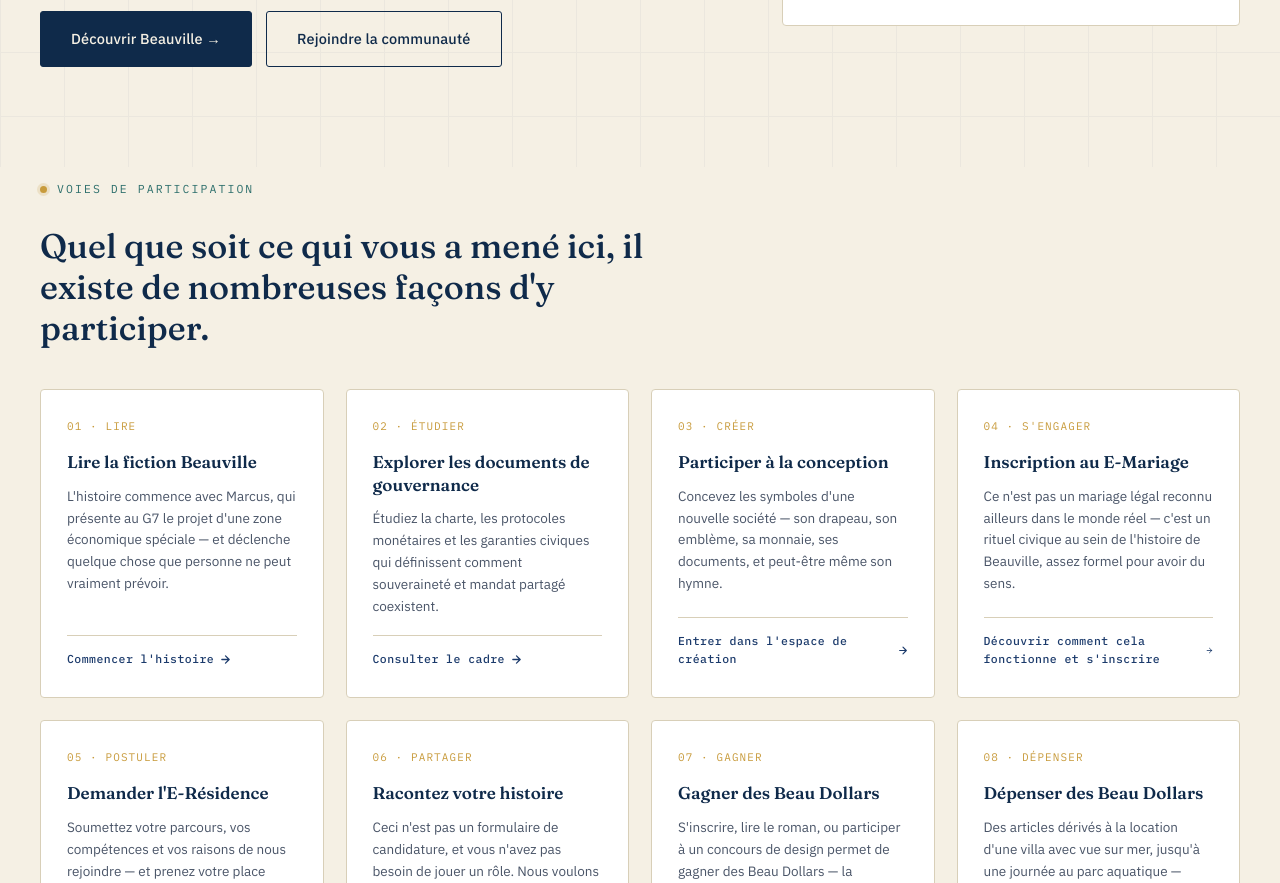
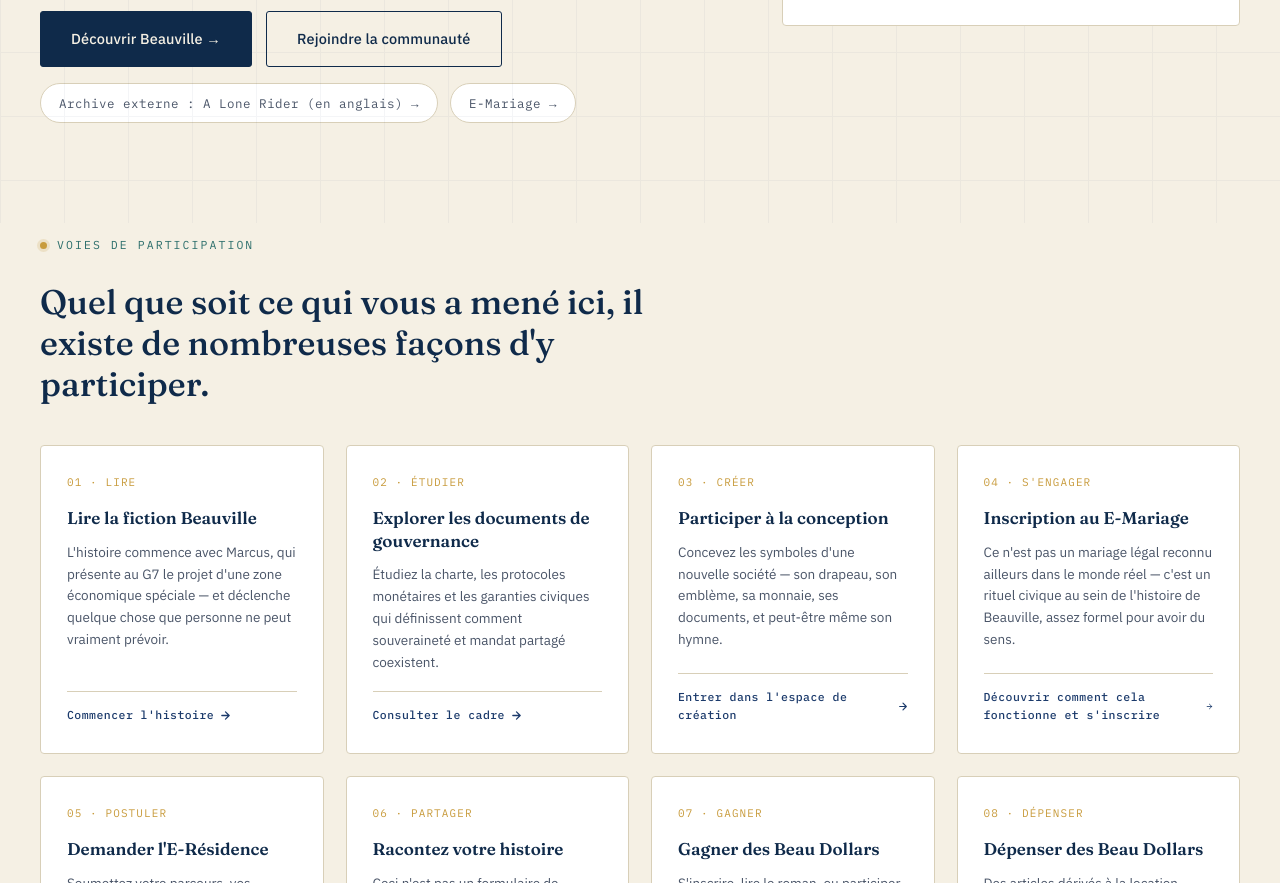
Before and after one commit to Beauvillesez/beauville-sez, a plain HTML site: page index-fr.html in a window 1280 px wide. Shown: the part 1064-1947 px from the top of the page. Drawn offline with Linux system fonts and the light colour scheme.

Commit message:
French homepage: add External Archive and E-Mariage buttons
Co-Authored-By: Claude Opus 5.5 <noreply@anthropic.com>
Claude-Session: https://claude.ai/code/session_01KGKCMNaiShYf7QW6jZMLtX

```diff
--- a/index-fr.html
+++ b/index-fr.html
@@ -333,6 +333,19 @@
     gap: 14px;
     margin-top: 40px;
   }
+
+  .hero-ctas-secondary {
+    display: flex; gap: 12px; margin-top: 16px; flex-wrap: wrap;
+  }
+
+  .btn-tertiary {
+    font-family: var(--font-mono); font-size: 12.5px; letter-spacing: 0.04em;
+    padding: 9px 18px; border-radius: 20px; border: 1px solid var(--paper-line);
+    color: var(--ink-soft); background: var(--white); transition: all 0.2s ease;
+    display: inline-flex; align-items: center; gap: 6px;
+  }
+
+  .btn-tertiary:hover { border-color: var(--ocean-teal); color: var(--ocean-teal); }
 
   .btn {
     font-family: var(--font-body);
@@ -719,6 +732,11 @@
           <a href="novel.html" class="btn btn-primary">Découvrir Beauville →</a>
           <a href="#ways-in" class="btn btn-secondary">Rejoindre la communauté</a>
         </div>
+
+        <div class="hero-ctas-secondary">
+          <a href="ai-odyssey.html" class="btn-tertiary">Archive externe : A Lone Rider (en anglais) &rarr;</a>
+          <a href="e-wedding-fr.html" class="btn-tertiary">E-Mariage &rarr;</a>
+        </div>
       </div>
 
       <div class="hero-cards">
```
